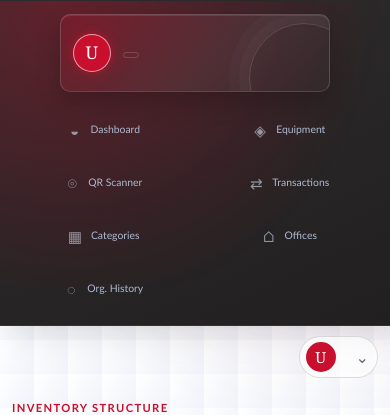
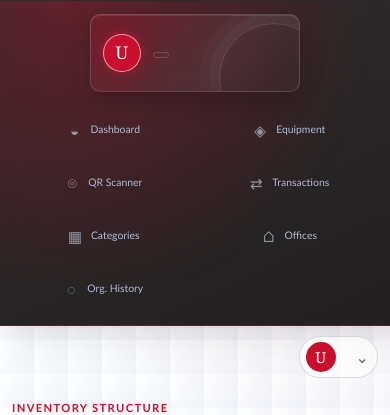
Before and after one commit to RJ-Batiller/ITEMS, a Flask app: template templates/categories.html in a window 390 px wide. Shown: the top 415 px of the page. Run offline with Flask 3, Linux system fonts and the light colour scheme; the template is opened without the code that fills it, so the values that code supplies are empty.

Commit message:
Constrain equipment layout on mobile

```diff
--- a/static/css/app.css
+++ b/static/css/app.css
@@ -3835,18 +3835,60 @@ body {
 
 @media (max-width: 900px) {
     .sidebar-user {
-        width: min(100%, 300px);
-        max-width: 300px;
+        width: 230px;
+        max-width: calc(100vw - 32px);
         margin-right: auto;
         margin-left: auto;
         padding: 10px 11px;
     }
+
+    html,
+    body,
+    .app-shell,
+    .app-layout,
+    .content-area,
+    .equipment-catalog,
+    .equipment-catalog-content {
+        width: 100%;
+        min-width: 0;
+        max-width: 100vw;
+        box-sizing: border-box;
+    }
+
+    body,
+    .app-shell,
+    .content-area {
+        overflow-x: hidden;
+    }
+
+    .equipment-catalog-content > *,
+    .equipment-catalog-content .card,
+    .equipment-catalog-content .card-body,
+    .equipment-catalog-content form,
+    .equipment-catalog-content .input-group {
+        min-width: 0;
+        max-width: 100%;
+        box-sizing: border-box;
+    }
+
+    .equipment-catalog-content .input-group {
+        display: grid;
+        grid-template-columns: minmax(0, 1fr) auto;
+    }
+
+    .equipment-catalog-content .input-group .form-control {
+        min-width: 0;
+    }
+
+    .equipment-catalog-content .table-card {
+        overflow: hidden;
+    }
 }
 
 @media (max-width: 520px) {
     .sidebar-user {
-        width: min(100%, 270px);
-        max-width: 270px;
+        width: 210px;
+        max-width: calc(100vw - 28px);
         padding: 8px 10px;
     }
 
```
